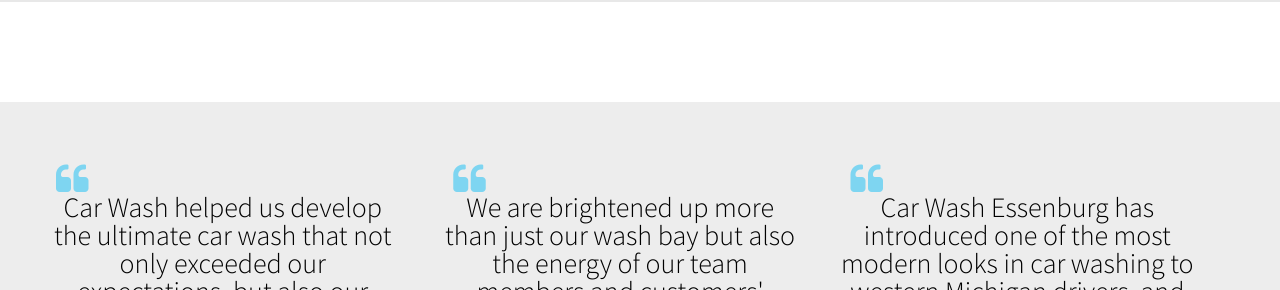
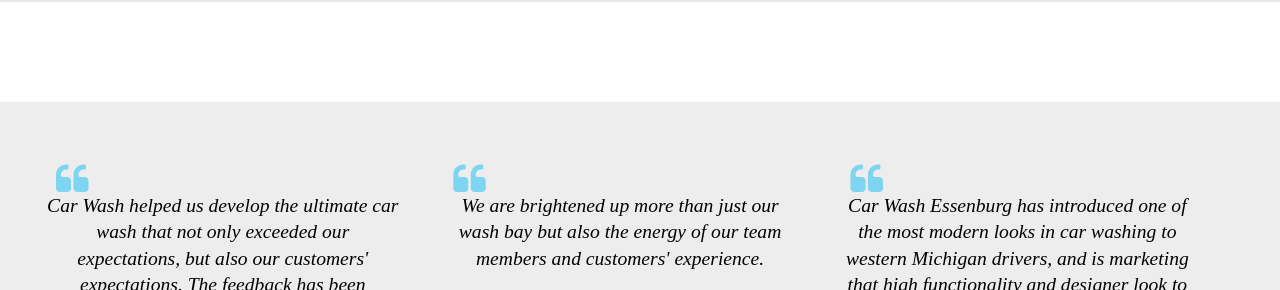
Before and after one commit to csekarthikeyanm/CarSample3, a plain HTML site: page index.html in a window 1280 px wide. Shown: the part 5549-5839 px from the top of the page. Drawn offline with nearby package versions, Linux system fonts and the light colour scheme.

Commit message:
Index Newcode

```diff
--- a/index.html
+++ b/index.html
@@ -2074,7 +2074,7 @@
             <ul class="thirds quotes">
                 <li>
                     <i class="fa fa-quote-left"></i>
-                    <span>
+                    <span style="font-weight: 400; font-size: 1.4em; line-height: 1.35em; font-family: initial; font-style: italic;">
                         Car Wash helped us develop the ultimate car wash that not only exceeded our expectations, but also our customers' expectations. The feedback has been incredible and we're washing more cars because of it.
                     </span>
                     <div class="citeImg">
@@ -2085,7 +2085,7 @@
                 </li>
                 <li>
                     <i class="fa fa-quote-left"></i>
-                    <span>
+                    <span style="font-weight: 400; font-size: 1.4em; line-height: 1.35em; font-family: initial; font-style: italic;">
                         We are brightened up more than just our wash bay but also the energy of our team members and customers' experience.
                     </span>
                     <div class="citeImg">
@@ -2096,7 +2096,7 @@
                 </li>
                 <li>
                     <i class="fa fa-quote-left"></i>
-                    <span>
+                    <span style="font-weight: 400; font-size: 1.4em; line-height: 1.35em; font-family: initial; font-style: italic;">
                         Car Wash Essenburg has introduced one of the most modern looks in car washing to western Michigan drivers, and is marketing that high functionality and designer look to the world.
                     </span>
                     <div class="citeImg">
```
